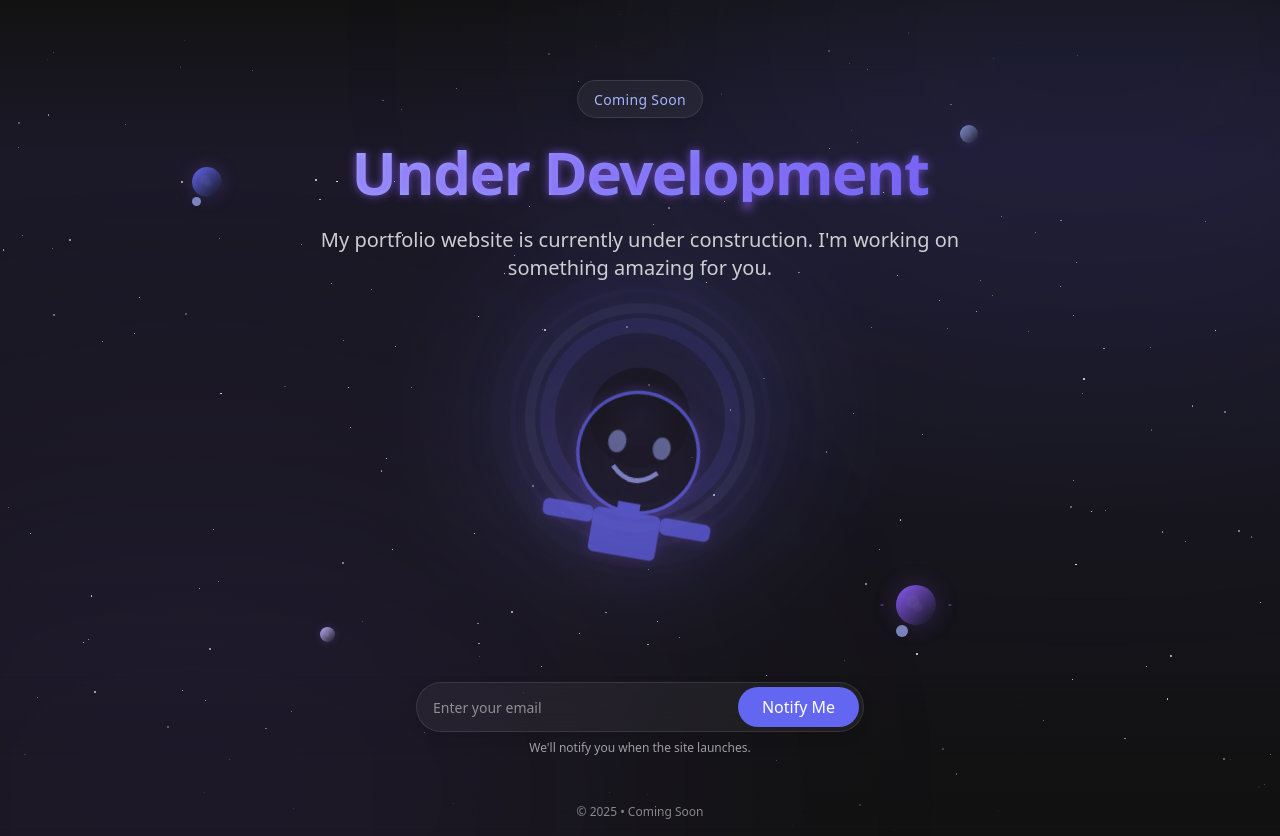
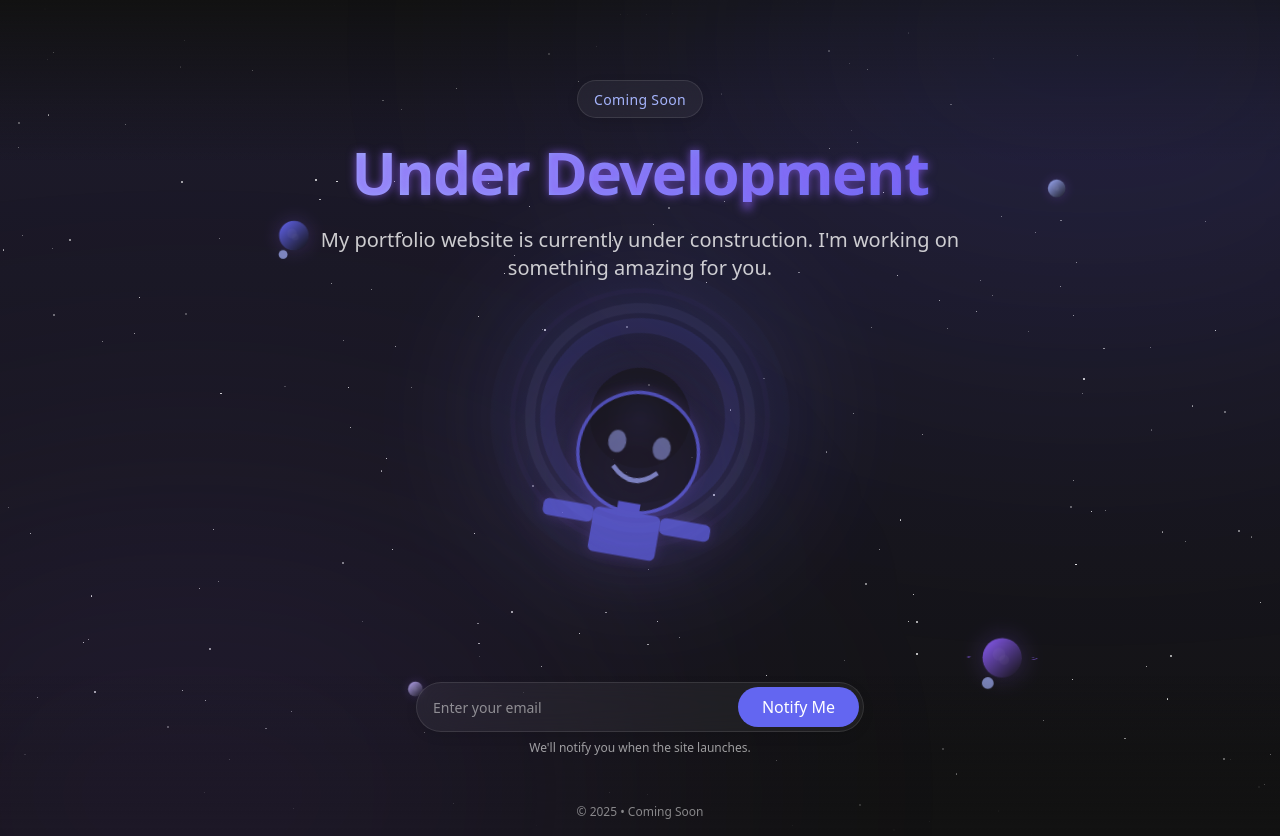
Before and after one commit to hasinesrak/purple-sky-awaits, a React (Vite) app: page / in a window 1280 px wide. Built offline with nearby package versions, Linux system fonts and the light colour scheme.

Commit message:
Add black hole planet attraction
Implement a subtle effect where planets are slowly pulled towards the black hole.

```diff
--- a/src/components/SpaceBackground.tsx
+++ b/src/components/SpaceBackground.tsx
@@ -78,11 +78,11 @@ const Planet: React.FC<PlanetProps> = ({
 }) => {
   return (
     <div
-      className="absolute"
+      className="absolute animate-being-pulled"
       style={{
         left: positionX,
         top: positionY,
-        animation: `float ${orbitDuration}s ease-in-out infinite`,
+        animation: `float ${orbitDuration}s ease-in-out infinite, being-pulled 30s ease-in-out infinite`,
         transform: `translateY(0px)`,
       }}
     >
--- a/tailwind.config.ts
+++ b/tailwind.config.ts
@@ -133,6 +133,17 @@ export default {
             opacity: "0.3"
           }
         },
+        "being-pulled": {
+          "0%": {
+            transform: "translate(0, 0) scale(1) rotate(0deg)",
+          },
+          "50%": {
+            transform: "translate(calc((50vw - 50%) / 2), calc((50vh - 50%) / 2)) scale(0.95) rotate(5deg)",
+          },
+          "100%": {
+            transform: "translate(0, 0) scale(1) rotate(0deg)",
+          }
+        },
       },
       animation: {
         "accordion-down": "accordion-down 0.2s ease-out",
@@ -145,6 +156,7 @@ export default {
         rotate: "rotate 20s linear infinite",
         orbit: "orbit 10s linear infinite",
         "being-sucked": "being-sucked 10s ease-in-out infinite alternate",
+        "being-pulled": "being-pulled 30s ease-in-out infinite alternate",
       },
       backgroundImage: {
         "gradient-radial": "radial-gradient(var(--tw-gradient-stops))",
```
